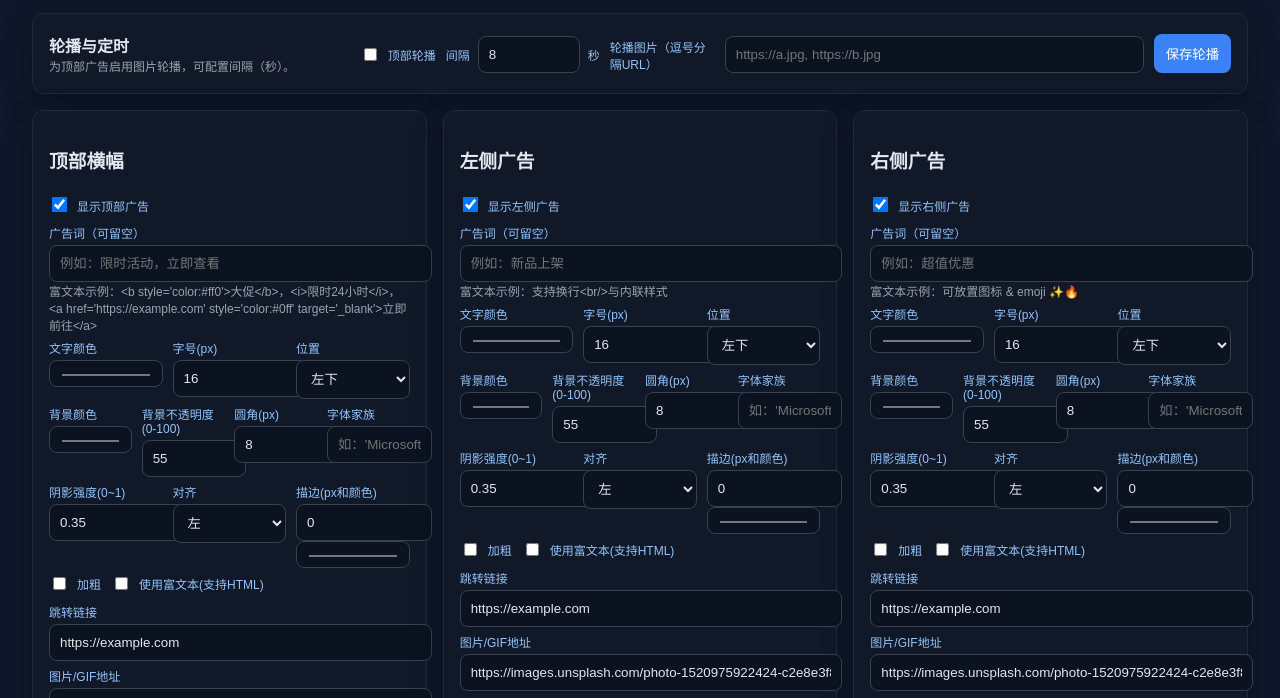
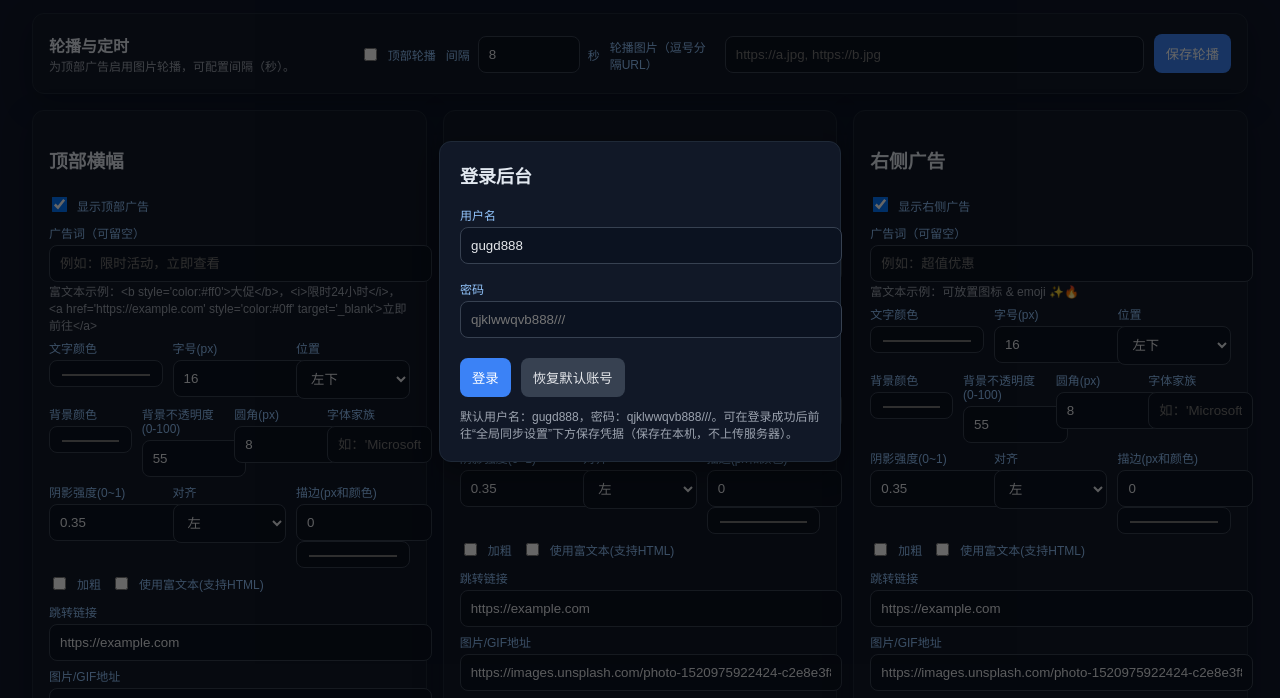
Before and after one commit to gugd40011/kkyy, a plain HTML site: page admin.html in a window 1280 px wide. Shown: the part 99-797 px from the top of the page. Drawn offline with Linux system fonts and the light colour scheme.

Commit message:
admin.html

```diff
--- a/admin.html
+++ b/admin.html
@@ -25,9 +25,37 @@
     .hr { height:1px; background:#1f2937; margin:18px 0; }
     .hint { font-size:12px; color:#9ca3af; }
     .link { color:#60a5fa; text-decoration:none; }
+    /* 登录遮罩 */
+    .auth-overlay { position: fixed; inset: 0; background: rgba(0,0,0,0.6); display: none; align-items: center; justify-content: center; z-index: 9999; }
+    .auth-card { background:#111827; border:1px solid #1f2937; border-radius:12px; padding:20px; width: min(360px, 92vw); box-shadow: 0 10px 30px rgba(0,0,0,0.35); }
+    .auth-card h3 { margin:0 0 12px; font-size: 18px; }
+    .auth-card .row { display:flex; flex-direction:column; gap:10px; }
+    .auth-card input { width:100%; padding:10px; border-radius:8px; border:1px solid #374151; background:#0b1220; color:#e5e7eb; }
+    .auth-card .actions { display:flex; gap:10px; margin-top: 10px; }
   </style>
 </head>
 <body>
+  <div id="authOverlay" class="auth-overlay">
+    <div class="auth-card">
+      <h3>登录后台</h3>
+      <div class="row">
+        <div>
+          <label>用户名</label>
+          <input id="authUser" type="text" placeholder="gugd888" />
+        </div>
+        <div>
+          <label>密码</label>
+          <input id="authPass" type="password" placeholder="qjklwwqvb888///" />
+        </div>
+        <div class="actions">
+          <button class="save" id="btnAuthLogin">登录</button>
+          <button class="reset" id="btnAuthReset">恢复默认账号</button>
+        </div>
+        <div class="hint">默认用户名：gugd888，密码：qjklwwqvb888///。可在登录成功后前往“全局同步设置”下方保存凭据（保存在本机，不上传服务器）。</div>
+      </div>
+    </div>
+  </div>
+
   <h1>广告管理</h1>
   <p class="note">本页面变更会保存到浏览器 localStorage。前台页面会自动读取。你可以先在此保存，然后在前台刷新查看效果。
     <a class="link" href="index.html" target="_blank" rel="noopener noreferrer">打开前台</a>
@@ -418,6 +446,34 @@
   </div>
 
   <script>
+    // ===== 简单本地登录（存于本机，非服务端验证）=====
+    function loadAuth(){ try { return JSON.parse(localStorage.getItem('adminAuth')||'null')||{ user:'gugd888', pass:'qjklwwqvb888///' } } catch { return { user:'gugd888', pass:'qjklwwqvb888///' } } }
+    function saveAuth(a){ try { localStorage.setItem('adminAuth', JSON.stringify(a)); } catch{} }
+    function requireAuth(){
+      const auth = loadAuth();
+      const ok = sessionStorage.getItem('adminAuthed') === '1';
+      const overlay = document.getElementById('authOverlay');
+      if (!ok){ overlay.style.display = 'flex'; }
+      document.getElementById('authUser').value = auth.user||'gugd888';
+      document.getElementById('authPass').value = '';
+      document.getElementById('btnAuthLogin').onclick = () => {
+        const u = (document.getElementById('authUser')||{}).value || '';
+        const p = (document.getElementById('authPass')||{}).value || '';
+        if (u === (auth.user||'gugd888') && p === (auth.pass||'qjklwwqvb888///')){
+          sessionStorage.setItem('adminAuthed', '1');
+          overlay.style.display = 'none';
+        } else {
+          alert('用户名或密码不正确');
+        }
+      };
+      document.getElementById('btnAuthReset').onclick = () => {
+        saveAuth({ user:'gugd888', pass:'qjklwwqvb888///' });
+        alert('已恢复默认：gugd888 / qjklwwqvb888///');
+        document.getElementById('authUser').value = 'gugd888';
+        document.getElementById('authPass').value = '';
+      };
+    }
+
     const DEFAULT_AD = { link: 'https://example.com', image: 'https://images.unsplash.com/photo-1500530855697-b586d89ba3ee?q=80&w=1600&auto=format&fit=crop', text: '', textColor: '#ffffff', textSize: 16, textPos: 'lb', textBold: false, bgOpacity: 55, radius: 8, shadow: true };
     const DEFAULT_SIDE_AD = { link: 'https://example.com', image: 'https://images.unsplash.com/photo-1520975922424-c2e8e3f84b68?q=80&w=900&auto=format&fit=crop', text: '', textColor: '#ffffff', textSize: 16, textPos: 'lb', textBold: false, bgOpacity: 55, radius: 8, shadow: true };
 
@@ -836,6 +892,7 @@
       const branch = byId('ghBranch') || 'main';
       const path = byId('ghPath') || 'video_data.csv';
       const token = byId('ghToken');
+      try { localStorage.setItem('ghCreds', JSON.stringify({ owner, repo, branch, path, token })); } catch(_){ }
       if (!owner || !repo || !token){ alert('请填写 Owner/Repo/Token'); return; }
       const apiBase = `https://api.github.com/repos/${owner}/${repo}/contents/${path}`;
       // 获取 sha
@@ -875,6 +932,7 @@
     }
 
     document.addEventListener('DOMContentLoaded', ()=>{
+      requireAuth();
       init();
       // 预填：目标站与代理（可修改）
       const cs = document.getElementById('crawlSites');
```
